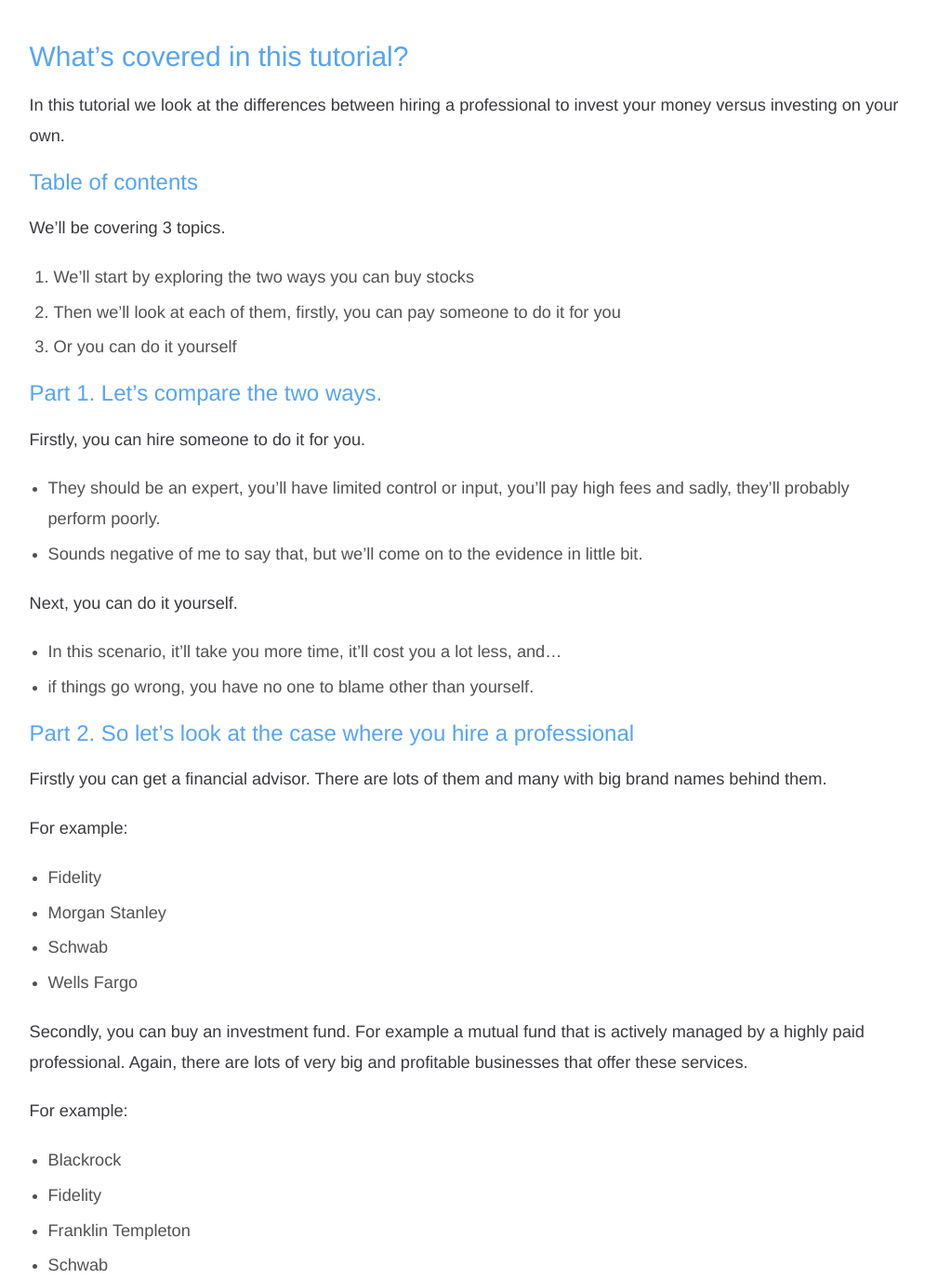
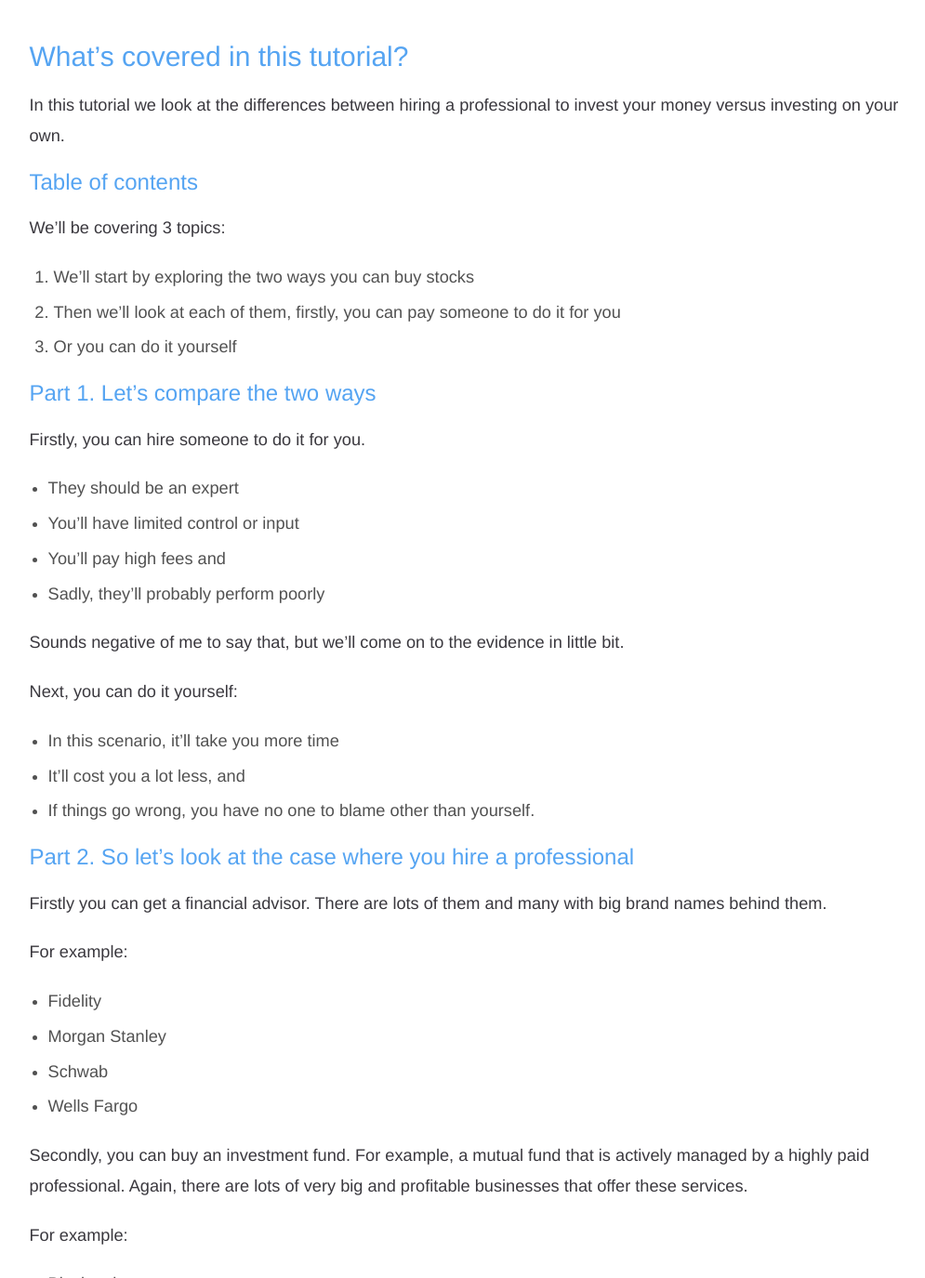
Before and after one commit to Stockflare/learn, a Jekyll site: the page built from _posts/2014-10-30-B2-how-to-buy-shares.markdown, in a window 1280 px wide and 1400 px high, scrolled down 762 px, cut to the strip 25-1400 px from the top of the window. Shown: the whole strip at 93% size, without its empty margins (136-1131 px from the left). Built offline with Jekyll 4.4.1, drawn with Linux system fonts in a browser that asks for light colours; nearby versions of some CDN libraries; some of the changed text lies outside the part shown.

```diff
--- a/_posts/2014-10-30-how-to-buy-shares.markdown
+++ b/_posts/2014-10-30-B2-how-to-buy-shares.markdown
@@ -16,23 +16,28 @@ In this tutorial we look at the differences between hiring a professional to inv
 
 ### Table of contents
 
-We'll be covering 3 topics.
+We'll be covering 3 topics:
 
 0. We’ll start by exploring the two ways you can buy stocks
 0. Then we’ll look at each of them, firstly, you can pay someone to do it for you
 0. Or you can do it yourself
 
-### Part 1.  Let’s compare the two ways.
+### Part 1.  Let’s compare the two ways
 
 Firstly, you can hire someone to do it for you.
 
-* They should be an expert, you’ll have limited control or input, you’ll pay high fees and sadly, they’ll probably perform poorly.
-* Sounds negative of me to say that, but we’ll come on to the evidence in little bit.
+* They should be an expert
+* You’ll have limited control or input
+* You’ll pay high fees and
+* Sadly, they’ll probably perform poorly
 
-Next, you can do it yourself.
+Sounds negative of me to say that, but we’ll come on to the evidence in little bit.
 
-* In this scenario, it’ll take you more time, it’ll cost you a lot less, and…
-* if things go wrong, you have no one to blame other than yourself.
+Next, you can do it yourself:
+
+* In this scenario, it’ll take you more time
+* It’ll cost you a lot less, and
+* If things go wrong, you have no one to blame other than yourself.
 
 ### Part 2. So let’s look at the case where you hire a professional
 
@@ -45,7 +50,7 @@ For example:
 * Schwab
 * Wells Fargo
 
-Secondly, you can buy an investment fund. For example a mutual fund that is actively managed by a highly paid professional. Again, there are lots of very big and profitable businesses that offer these services.
+Secondly, you can buy an investment fund. For example, a mutual fund that is actively managed by a highly paid professional. Again, there are lots of very big and profitable businesses that offer these services.
 
 For example:
 
```
Also changed, not shown: other parts of _posts/2014-10-30-B2-how-to-buy-shares.markdown (+13 -9 lines).
